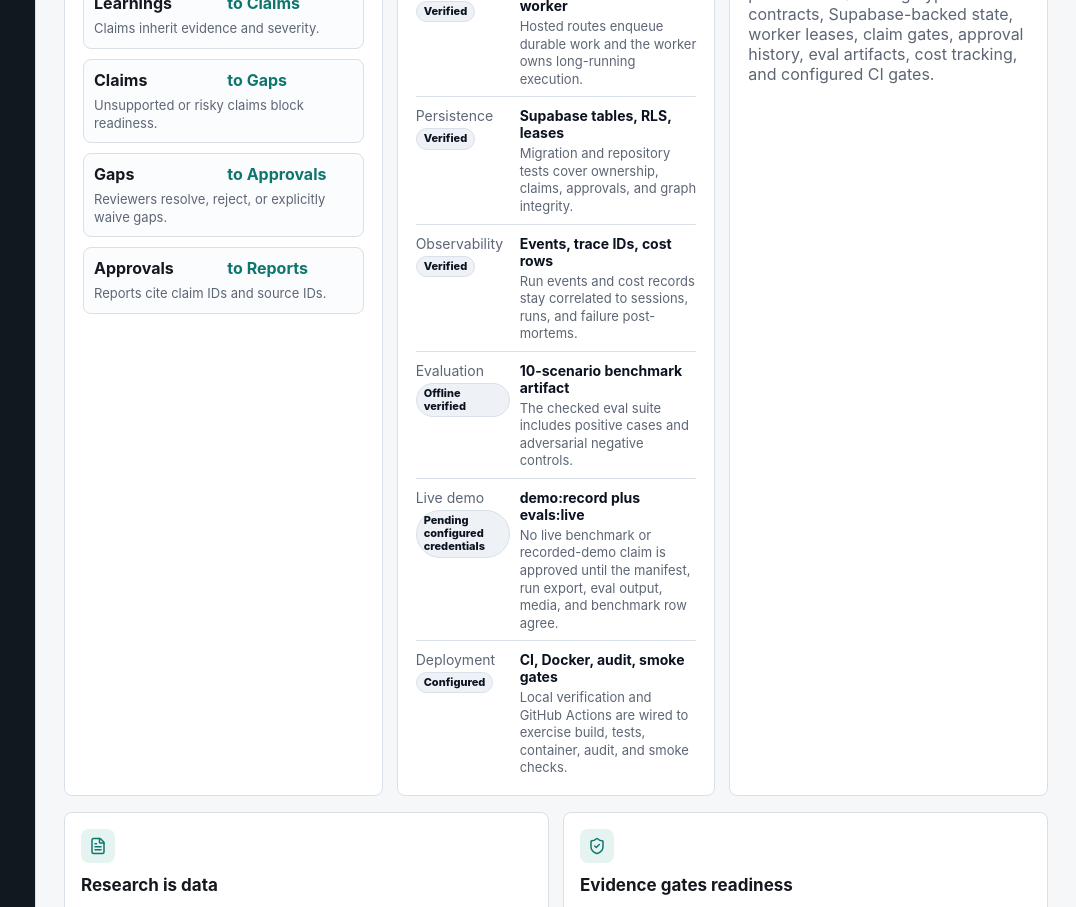
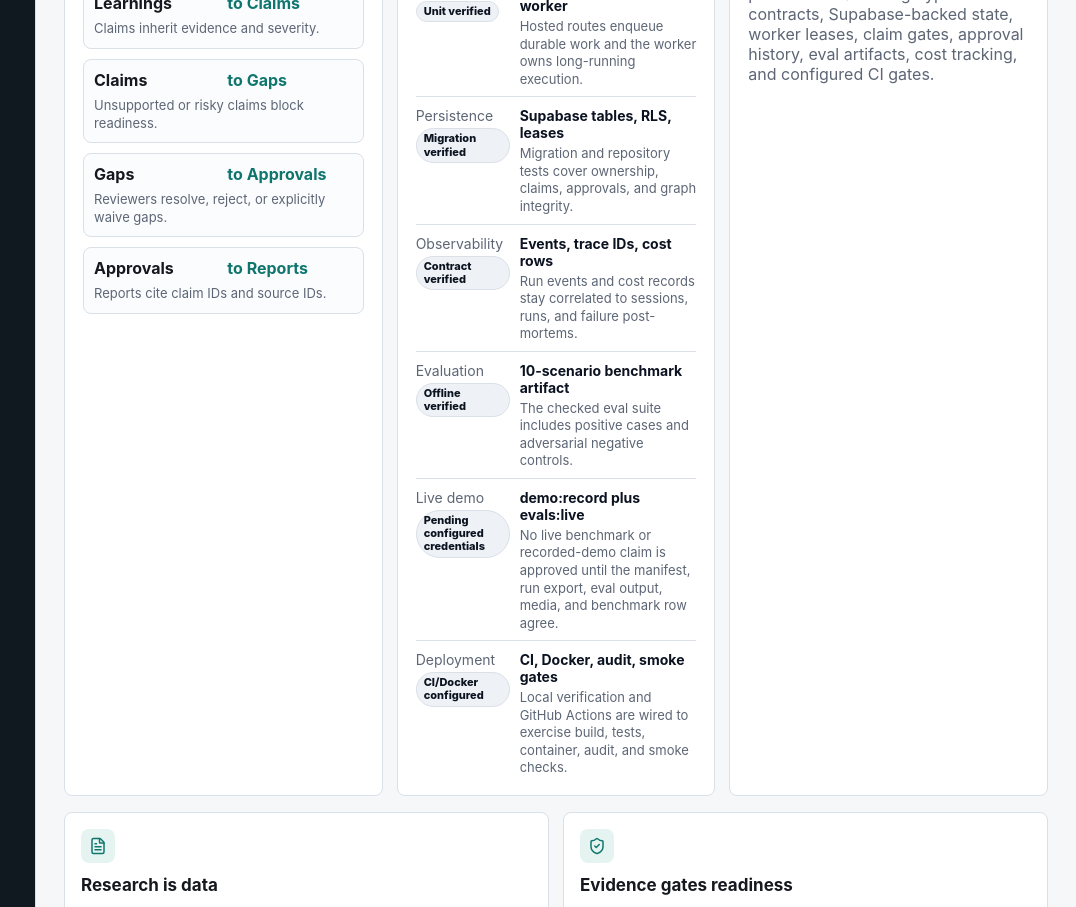
Before and after one commit to Alexi5000/FintheFinder, a Next.js app: page /about in a window 1280 px wide. Shown: the part 1040-1947 px from the top of the page, without its empty margins (204-1280 px from the left). Built offline with nearby package versions, Linux system fonts and the light colour scheme.

Commit message:
Normalize public proof tier claims

```diff
--- a/scripts/benchmark-check.ts
+++ b/scripts/benchmark-check.ts
@@ -54,7 +54,7 @@ for (const result of parsed.results) {
 }
 
 if (rowErrors.length) {
-  throw new Error(`docs/BENCHMARK.md expected-vs-actual drift detected: ${rowErrors.join('; ')}`);
+  throw new Error(`docs/BENCHMARK.md expected-vs-evaluation drift detected: ${rowErrors.join('; ')}`);
 }
 
 console.log(
--- a/src/app/about/page.tsx
+++ b/src/app/about/page.tsx
@@ -46,25 +46,25 @@ const dataModel = [
 const proofSurfaces = [
   {
     label: 'Contracts',
-    status: 'Verified',
+    status: 'CI verified',
     value: 'Zod + JSON Schema drift hash',
     detail: 'CI fails when the generated contract artifact drifts.',
   },
   {
     label: 'Runtime',
-    status: 'Verified',
+    status: 'Unit verified',
     value: 'Next API plus queued worker',
     detail: 'Hosted routes enqueue durable work and the worker owns long-running execution.',
   },
   {
     label: 'Persistence',
-    status: 'Verified',
+    status: 'Migration verified',
     value: 'Supabase tables, RLS, leases',
     detail: 'Migration and repository tests cover ownership, claims, approvals, and graph integrity.',
   },
   {
     label: 'Observability',
-    status: 'Verified',
+    status: 'Contract verified',
     value: 'Events, trace IDs, cost rows',
     detail: 'Run events and cost records stay correlated to sessions, runs, and failure post-mortems.',
   },
@@ -82,7 +82,7 @@ const proofSurfaces = [
   },
   {
     label: 'Deployment',
-    status: 'Configured',
+    status: 'CI/Docker configured',
     value: 'CI, Docker, audit, smoke gates',
     detail: 'Local verification and GitHub Actions are wired to exercise build, tests, container, audit, and smoke checks.',
   },
```
Also changed, not shown: 5 other files (tests, documents, lock files or other folders).
